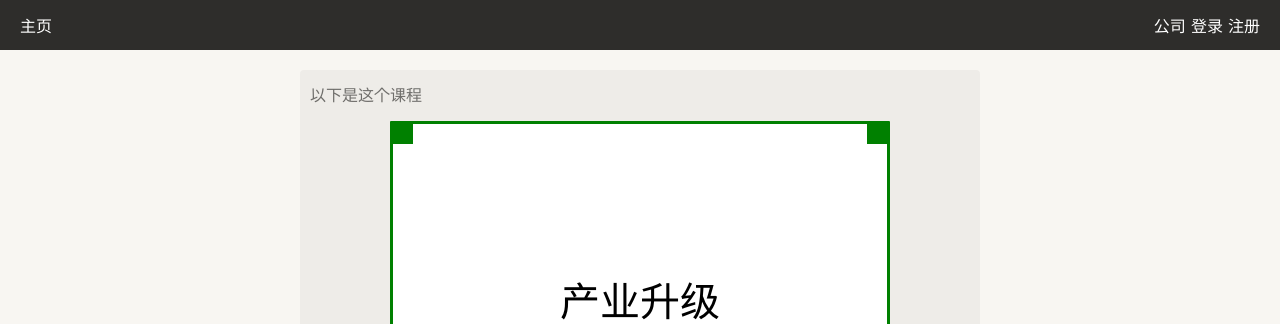
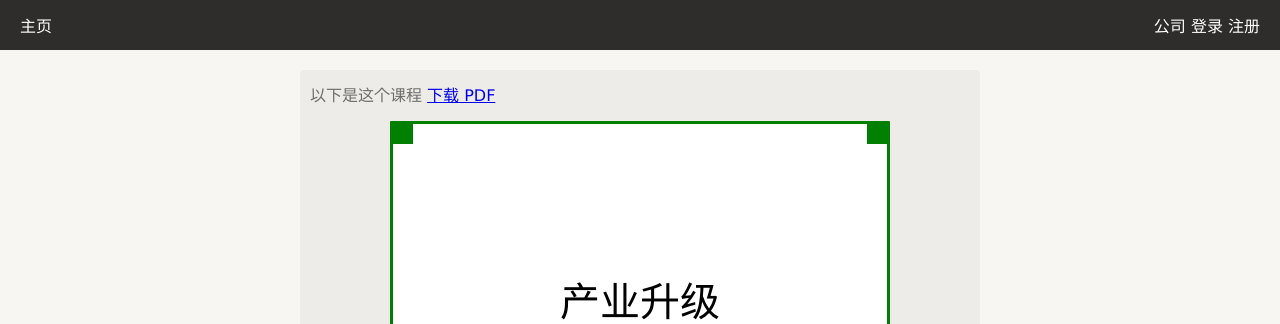
Before and after one commit to ocazuer/simpleCourse, a Flask app: page /lesson/1 in a window 1280 px wide. Shown: the top 324 px of the page. Run offline with Flask 2, Linux system fonts and the light colour scheme; data comes from the database, SQL or seed files in the repository.

Commit message:
添加了 pdf 下载按钮

```diff
--- a/templates/lesson.html
+++ b/templates/lesson.html
@@ -6,7 +6,7 @@
 
 {% block body %}
     <div class="sc-block">
-        <div class="sc-block-title">以下是这个课程</div>
+        <div class="sc-block-title">以下是这个课程 <a href="/lesson/{{ lesson.id }}/pdfprinter">下载 PDF</a></div>
         <div class="sc-cell sc-paper sc-cover">
             <div class="sc-cover-border sc-cover-border-1"></div>
             <div class="sc-cover-border sc-cover-border-2"></div>
```
